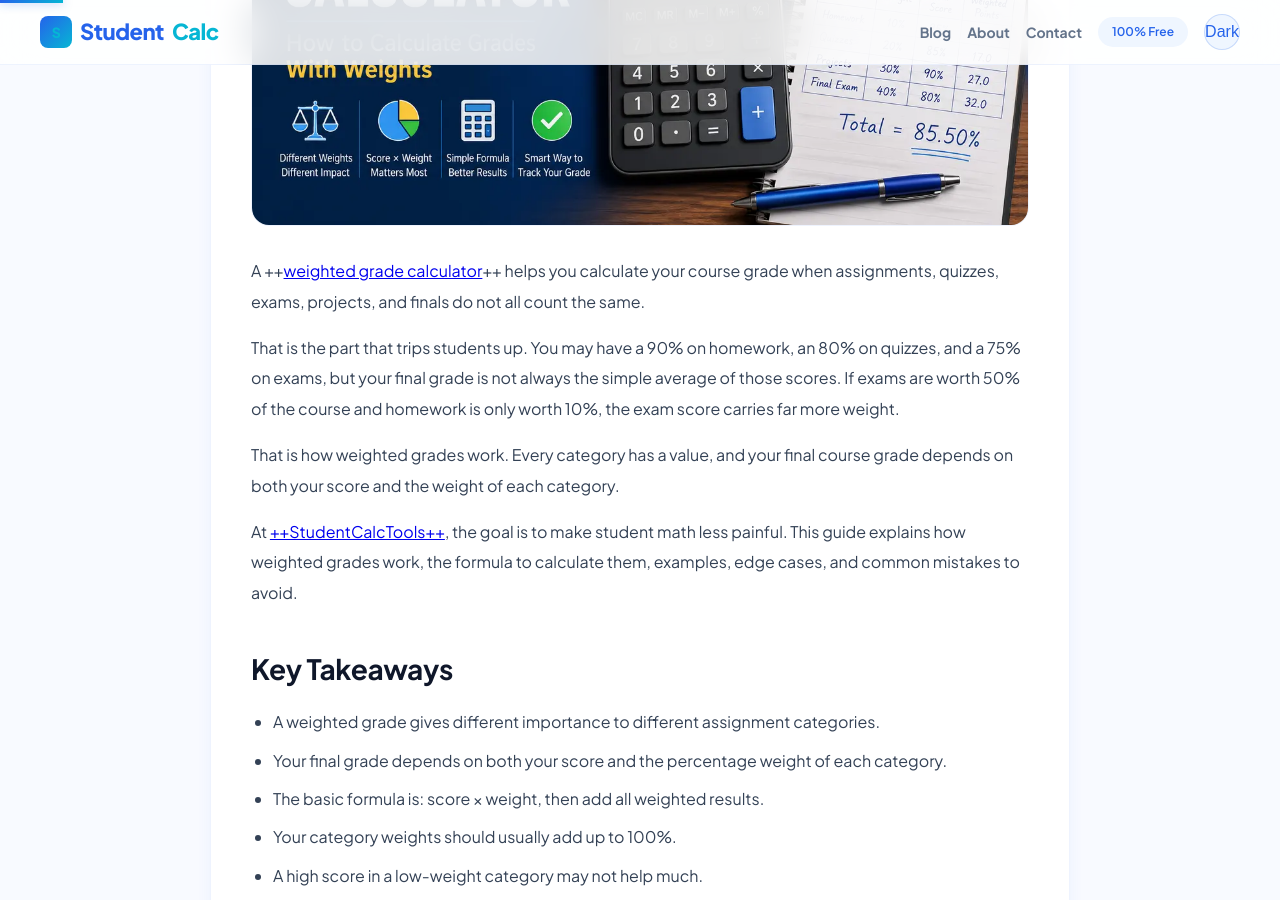
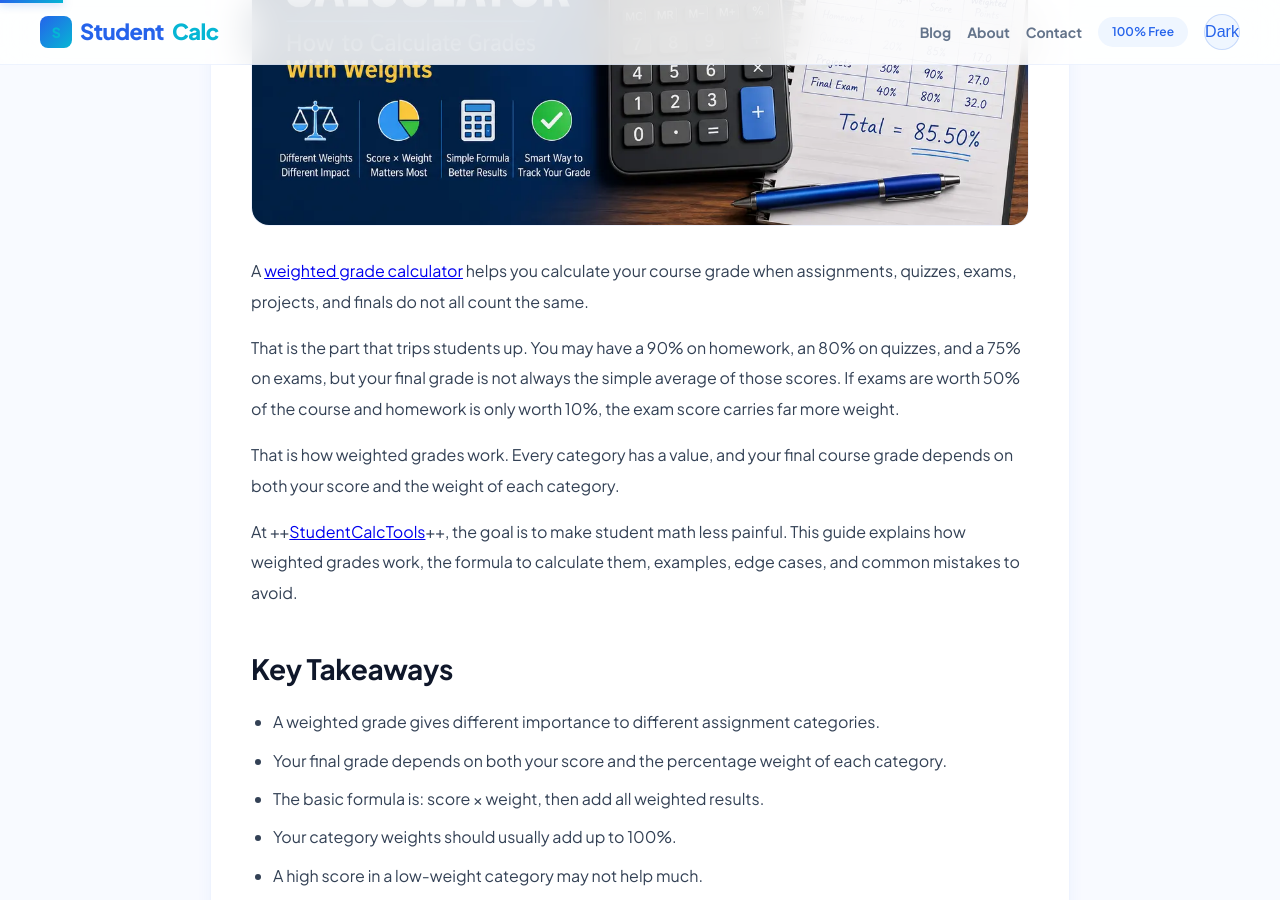
Before and after one commit to zaidmeo09-dhangal/studentcalctools, a Jekyll site: the page built from _posts/2026-06-29-weighted-grade-calculator-how-to-calculate-grades-with-weights.md, in a window 1280 px wide and 900 px high, scrolled down 870 px. Built offline with Jekyll 4.4.1, drawn with Linux system fonts in a browser that asks for light colours; some of the changed text lies outside the part shown.

```diff
--- a/_posts/2026-06-29-weighted-grade-calculator-how-to-calculate-grades-with-weights.md
+++ b/_posts/2026-06-29-weighted-grade-calculator-how-to-calculate-grades-with-weights.md
@@ -20,13 +20,13 @@ featured_image: /assets/images/weighted-grade-calculator-how-to-calculate-grades
 image_alt: Weighted Grade Calculator How to Calculate Grades With Weights
 read_time: 5 min read
 ---
-A ++[weighted grade calculator](https://studentcalctools.com/grade-calculator/)++ helps you calculate your course grade when assignments, quizzes, exams, projects, and finals do not all count the same.
+A [weighted grade calculator](https://studentcalctools.com/grade-calculator/) helps you calculate your course grade when assignments, quizzes, exams, projects, and finals do not all count the same.
 
 That is the part that trips students up. You may have a 90% on homework, an 80% on quizzes, and a 75% on exams, but your final grade is not always the simple average of those scores. If exams are worth 50% of the course and homework is only worth 10%, the exam score carries far more weight.
 
 That is how weighted grades work. Every category has a value, and your final course grade depends on both your score and the weight of each category.
 
-At [++StudentCalcTools++](https://studentcalctools.com/), the goal is to make student math less painful. This guide explains how weighted grades work, the formula to calculate them, examples, edge cases, and common mistakes to avoid.
+At ++[StudentCalcTools](https://studentcalctools.com/)++, the goal is to make student math less painful. This guide explains how weighted grades work, the formula to calculate them, examples, edge cases, and common mistakes to avoid.
 
 
 
@@ -49,9 +49,8 @@ A weighted grade is a course grade where different parts of the class count for
 For example, your class may be graded like this:
 
 
-|  |  |
-| ------------ | ---------- |
-| **Category** | **Weight** |
+| Category | Weight |
+| ---------- | ------ |
 | Homework | 10% |
 | Quizzes | 20% |
 | Projects | 30% |
@@ -70,9 +69,8 @@ That is why a grade calculator with weights is different from a basic average ca
 Before using a grade weight calculator, you need to understand the difference between weighted and unweighted grades.
 
 
-|  |  |  |
+| Type | How It Works | Example |
 | ---------------- | -------------------------------------------- | ------------------------------------------- |
-| **Type** | **How It Works** | **Example** |
 | Unweighted grade | Every score counts equally | Average of 80, 90, and 100 is 90 |
 | Weighted grade | Each score or category has a different value | Exams may count 50%, homework may count 10% |
 
@@ -94,9 +92,8 @@ If the weights are percentages, convert them into decimals first.
 So:
 
 
-|  |  |
-| ---------- | ----------- |
-| **Weight** | **Decimal** |
+| Weight | Decimal |
+| ------ | ------- |
 | 10% | 0.10 |
 | 20% | 0.20 |
 | 25% | 0.25 |
@@ -122,9 +119,8 @@ That means homework contributes 9 percentage points toward your final course gra
 Let’s calculate a weighted grade using four categories.
 
 
-|  |  |  |  |
-| ------------ | -------------- | ---------- | ------------------- |
-| **Category** | **Your Score** | **Weight** | **Weighted Points** |
+| Category | Your Score | Weight | Weighted Points |
+| ---------- | ---------- | ------ | --------------- |
 | Homework | 95% | 10% | 9.5 |
 | Quizzes | 85% | 20% | 17 |
 | Projects | 90% | 30% | 27 |
@@ -174,9 +170,8 @@ Next, find your score for each category.
 For example:
 
 
-|  |  |
-| ------------- | -------------------- |
-| **Category** | **Category Average** |
+| Category | Category Average |
+| ------------- | ---------------- |
 | Homework | 92% |
 | Quizzes | 84% |
 | Exams | 78% |
@@ -190,9 +185,8 @@ If your gradebook does not show category averages clearly, you may need to calcu
 Turn each percentage weight into a decimal.
 
 
-|  |  |  |
-| ------------- | ---------- | ----------- |
-| **Category** | **Weight** | **Decimal** |
+| Category | Weight | Decimal |
+| ------------- | ------ | ------- |
 | Homework | 15% | 0.15 |
 | Quizzes | 20% | 0.20 |
 | Exams | 45% | 0.45 |
@@ -204,9 +198,8 @@ Turn each percentage weight into a decimal.
 Now multiply each category average by its decimal weight.
 
 
-|  |  |  |  |  |
-| ------------- | --------- | ---------- | --------------- | ------------------- |
-| **Category** | **Score** | **Weight** | **Calculation** | **Weighted Points** |
+| Category | Score | Weight | Calculation | Weighted Points |
+| ------------- | ----- | ------ | ----------- | --------------- |
 | Homework | 92% | 15% | 92 × 0.15 | 13.8 |
 | Quizzes | 84% | 20% | 84 × 0.20 | 16.8 |
 | Exams | 78% | 45% | 78 × 0.45 | 35.1 |
@@ -232,9 +225,8 @@ Some students have both points and weights in their course. This can be confusin
 Let’s say your course has this setup:
 
 
-|  |  |  |  |  |
-| ------------- | ----------------- | ------------------- | -------------------- | ---------- |
-| **Category** | **Points Earned** | **Points Possible** | **Category Average** | **Weight** |
+| Category | Points Earned | Points Possible | Category Average | Weight |
+| ------------- | ------------- | --------------- | ---------------- | ------ |
 | Homework | 180 | 200 | 90% | 20% |
 | Quizzes | 70 | 100 | 70% | 20% |
 | Exams | 240 | 300 | 80% | 40% |
@@ -248,9 +240,8 @@ Points Earned ÷ Points Possible × 100
 Then multiply each category average by its weight:
 
 
-|  |  |  |  |
-| ------------- | -------------------- | ---------- | ------------------- |
-| **Category** | **Category Average** | **Weight** | **Weighted Points** |
+| Category | Category Average | Weight | Weighted Points |
+| ------------- | ---------------- | ------ | --------------- |
 | Homework | 90% | 20% | 18 |
 | Quizzes | 70% | 20% | 14 |
 | Exams | 80% | 40% | 32 |
@@ -271,9 +262,8 @@ In most classes, category weights should add up to 100%.
 For example:
 
 
-|  |  |
-| ------------ | ---------- |
-| **Category** | **Weight** |
+| Category | Weight |
+| ---------- | ------ |
 | Homework | 20% |
 | Quizzes | 20% |
 | Exams | 40% |
@@ -290,9 +280,8 @@ In that case, the visible weights may not add up to 100% yet.
 Example:
 
 
-|  |  |
-| ---------------------- | ---------- |
-| **Completed Category** | **Weight** |
+| Completed Category | Weight |
+| ------------------ | ------ |
 | Homework | 20% |
 | Quizzes | 20% |
 | Exams | 40% |
@@ -318,9 +307,8 @@ A missing category can change the calculation depending on how your teacher hand
 There are usually three possibilities:
 
 
-|  |  |
+| Situation | What It Means |
 | ----------------------------------------- | ------------------------------------------------ |
-| **Situation** | **What It Means** |
 | Assignment is not graded yet | It may not count until entered |
 | Assignment is missing and counted as zero | It can sharply lower your category average |
 | Category has no grades yet | The weight may not affect your current grade yet |
@@ -354,7 +342,7 @@ Use a final weighted grade calculator when you want to know:
 - Can I still pass the class?
 - How much can the final exam change my grade?
 
-If you are trying to calculate the score needed on your final exam, use the [++final grade calculator++](https://studentcalctools.com/final-grade-calculator/) after finding your current weighted grade.
+If you are trying to calculate the score needed on your final exam, use the ++[final grade calculator](https://studentcalctools.com/final-grade-calculator/)++ after finding your current weighted grade.
 
 
 
@@ -363,9 +351,8 @@ If you are trying to calculate the score needed on your final exam, use the [++f
 Weighted grades are easy to calculate once the setup is clear. The problem is that many students use the wrong inputs.
 
 
-|  |  |
+| Mistake | Why It Matters |
 | ------------------------------------------- | ------------------------------------------------------------ |
-| **Mistake** | **Why It Matters** |
 | Averaging all grades equally | This ignores category weights |
 | Using points instead of percentages | Points and weights are different systems |
 | Forgetting to convert weights into decimals | 20% should be 0.20 in the formula |
@@ -385,9 +372,8 @@ The biggest mistake is treating a weighted class like a normal average. That can
 The terms can overlap, so let’s make this clear.
 
 
-|  |  |
+| Tool Type | What It Helps With |
 | ------------------------------------ | ----------------------------------------------------------------------------- |
-| **Tool Type** | **What It Helps With** |
 | Weighted grade calculator | Calculates grades when categories have different weights |
 | Grade calculator with weights | Same idea, often used for current course grade |
 | Grade weight calculator | Helps apply category weights to scores |
@@ -396,7 +382,7 @@ The terms can overlap, so let’s make this clear.
 | Final weighted grade calculator | Helps estimate final outcomes when final exams or remaining work are included |
 
 
-The [++grade calculator++](https://studentcalctools.com/grade-calculator/) can help you calculate your course grade using scores and weights, especially when your class does not use a simple average.
+The ++[grade calculator](https://studentcalctools.com/grade-calculator/)++ can help you calculate your course grade using scores and weights, especially when your class does not use a simple average.
 
 
 
@@ -406,7 +392,7 @@ Weighted course grades can also affect your GPA planning.
 
 For example, suppose you are trying to keep a B in a 4-credit class. If the final exam is heavily weighted, your final score could move the course grade enough to affect your term GPA.
 
-After you estimate your weighted course grade, you can use a [++GPA calculator++](https://studentcalctools.com/gpa-calculator/) to see how that course may affect your GPA.
+After you estimate your weighted course grade, you can use a ++[GPA calculator](https://studentcalctools.com/gpa-calculator/)++ to see how that course may affect your GPA.
 
 This is especially useful for:
 
@@ -426,9 +412,8 @@ Many university GPA tools also warn that GPA calculations are estimates and depe
 Before trusting your result, check these items:
 
 
-|  |  |
+| Question | Why It Matters |
 | -------------------------------- | --------------------------------------------------- |
-| **Question** | **Why It Matters** |
 | Do the weights add up to 100%? | If not, you may be missing a category |
 | Are all grades entered? | Missing scores can change the result |
 | Are zeroes included? | A missing assignment counted as zero can hurt badly |
@@ -447,9 +432,8 @@ If something looks off, check the syllabus before assuming the calculator is wro
 Try this one.
 
 
-|  |  |  |
-| ------------ | --------- | ---------- |
-| **Category** | **Score** | **Weight** |
+| Category | Score | Weight |
+| ---------- | ----- | ------ |
 | Homework | 100% | 10% |
 | Quizzes | 80% | 20% |
 | Tests | 75% | 40% |
@@ -506,7 +490,7 @@ If your weights add up to 100%, each category contributes its share to your fina
 
 So if homework is worth 10%, it can only do 10% worth of damage or help. If exams are worth 50%, they are the heavy hitters. No mystery there.
 
-Use the formula when you want to understand the math. Use the [++grade calculator++](https://studentcalctools.com/grade-calculator/) when you want a faster answer with fewer mistakes.
+Use the formula when you want to understand the math. Use the ++[grade calculator](https://studentcalctools.com/grade-calculator/)++ when you want a faster answer with fewer mistakes.
 
 
 
```
